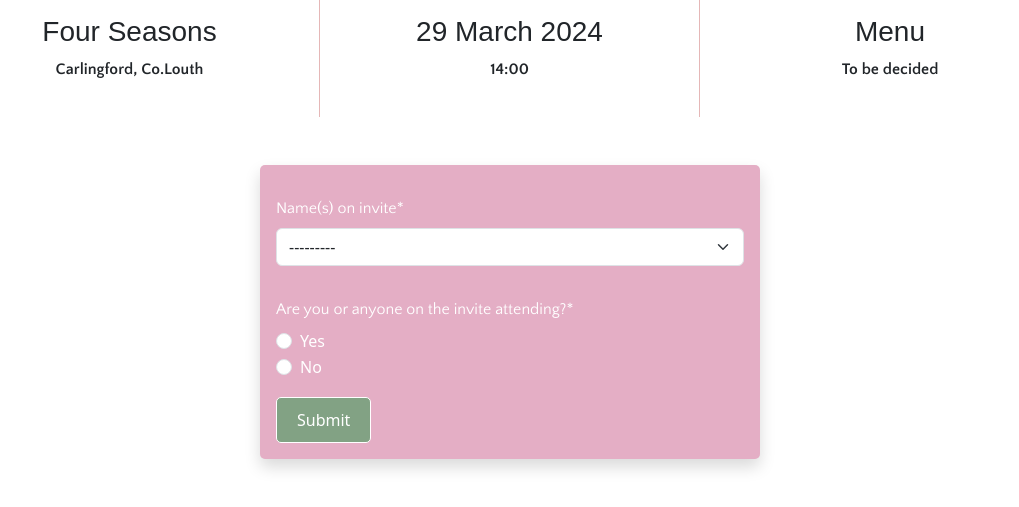
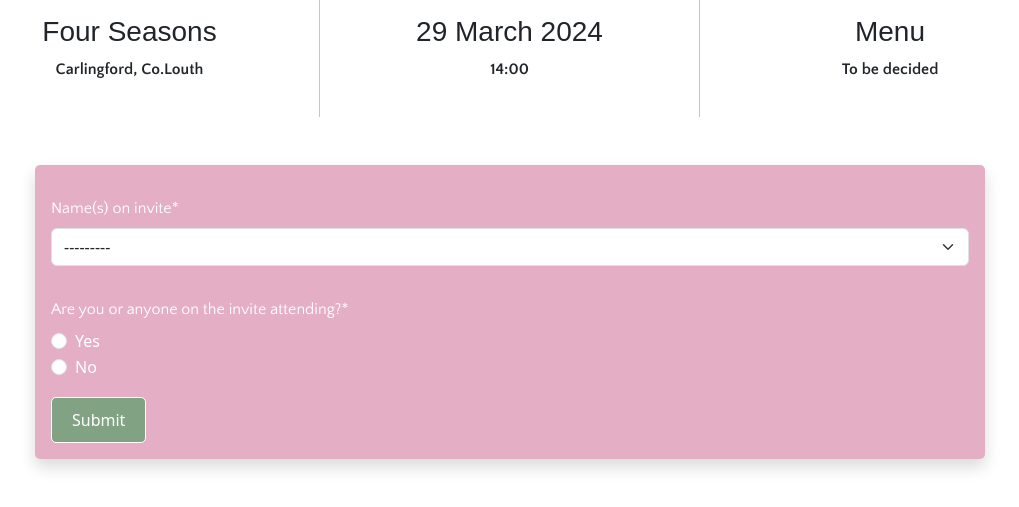
Before and after one commit to JamieT966/sarahandmick_wedding, a Django app: page / in a window 1280 px wide. Shown: the part 869-1376 px from the top of the page, without its empty margins (130-1149 px from the left). Run offline with Django 4.2, Linux system fonts and the light colour scheme; data comes from the database, SQL or seed files in the repository; data that the repository does not hold is empty; some libraries are stand-ins or nearby versions; some web fonts are replaced.

Commit message:
adjusted form size to be wider on larger screens

```diff
--- a/rsvp/templates/index.html
+++ b/rsvp/templates/index.html
@@ -11,6 +11,7 @@
     </div>
 </div>
 
+<div class="bg-wedding">
 <!-- 3 ICONS -->
     <section class="container column-section my-5">
         <div class="row">
@@ -77,7 +78,8 @@
             </div>
             <button type="submit" class="btn-green">Submit</button>
         </form>
-
+    </div>
+</div>
 <script>
 // HIDES OTHER QUESTIONS UNTIL YES IS SELECTED
  document.addEventListener('DOMContentLoaded', function() {
--- a/static/css/style.css
+++ b/static/css/style.css
@@ -14,6 +14,11 @@
 html, body {
     scroll-behavior: smooth;
     height: 100%;
+    /* background: url(https://res.cloudinary.com/drqe8p5dw/image/upload/v1697110052/background_trjvth.png) no-repeat center center fixed;
+    -webkit-background-size: cover;
+    -moz-background-size: cover;
+    -o-background-size: cover;
+    background-size: cover; */
   }
 
 h1, h2, h3, h4, h5 {
@@ -156,7 +161,7 @@
     border-right: none;
 }
 
-@media (max-width: 767.98px) { /* Bootstrap's md breakpoint */
+@media (max-width: 767.98px) {
     .column-section .col-md-4 {
         border-right: none;
         border-bottom: 1px solid #E5B7B7;
@@ -182,6 +187,18 @@
     border-radius: 5px;
     background-color: var(--je_pink);
     color: #fff;
+}
+
+@media (min-width: 767.98px) {
+    .form-container {
+        width: 800px;
+    }
+}
+
+@media (min-width: 997px) {
+    .form-container {
+        width: 950px;
+    }
 }
 
 .form-label {
```
Lines whose indentation alone changed are shown as unchanged.
